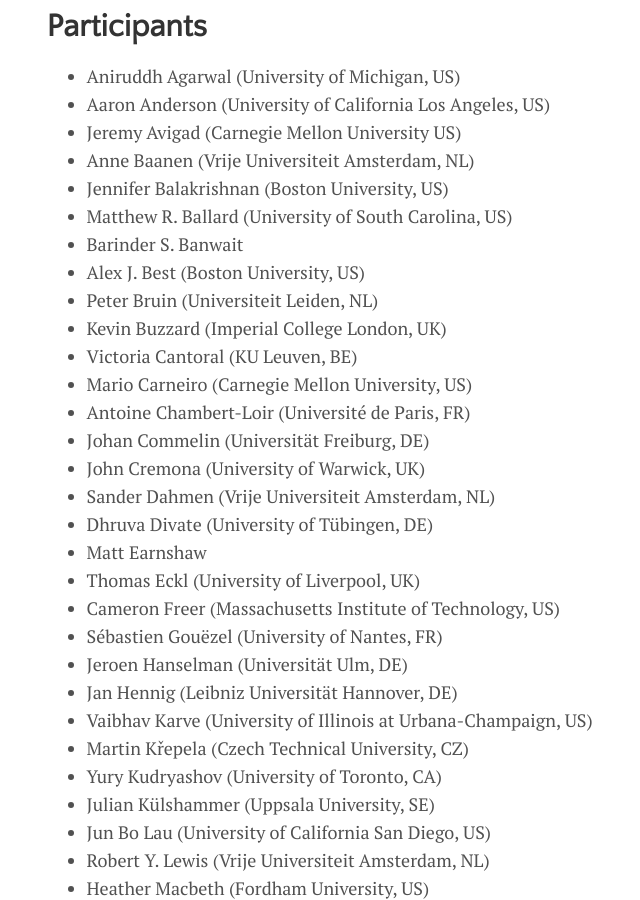
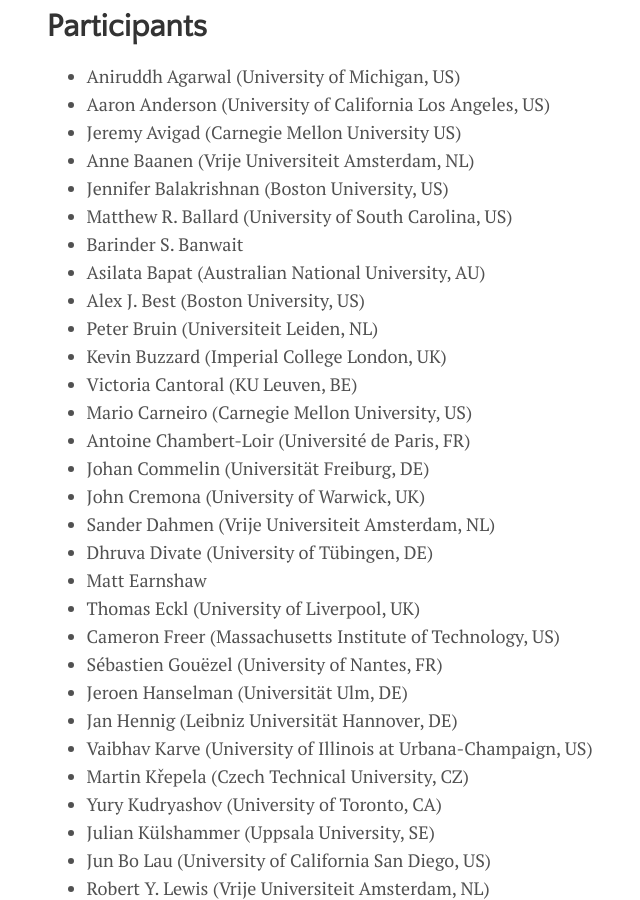
Before and after one commit to leanprover-community/lftcm2020, a Jekyll site: the page built from docs/participants.md, in a window 1280 px wide and 900 px high, scrolled down 442 px. Shown: the whole window, without its empty margins (286-926 px from the left). Built offline with Jekyll 4.4.1, drawn with Linux system fonts in a browser that asks for light colours.

Commit message:
Update participants.md .

```diff
--- a/docs/participants.md
+++ b/docs/participants.md
@@ -31,6 +31,7 @@
 * Jennifer Balakrishnan (Boston University, US)
 * Matthew R. Ballard (University of South Carolina, US)
 * Barinder S. Banwait
+* Asilata Bapat (Australian National University, AU)
 * Alex J. Best (Boston University, US)
 * Peter Bruin (Universiteit Leiden, NL)
 * Kevin Buzzard (Imperial College London, UK)
```
